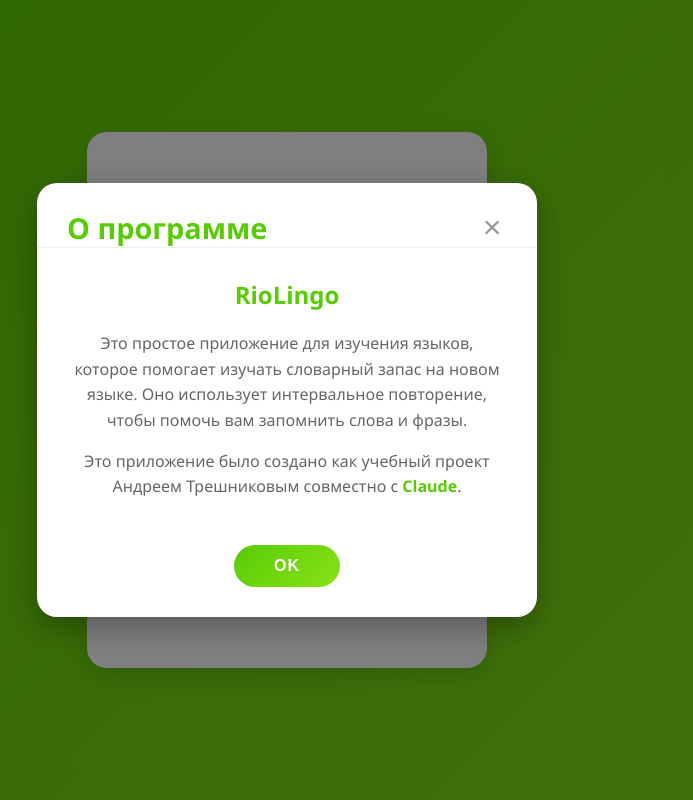
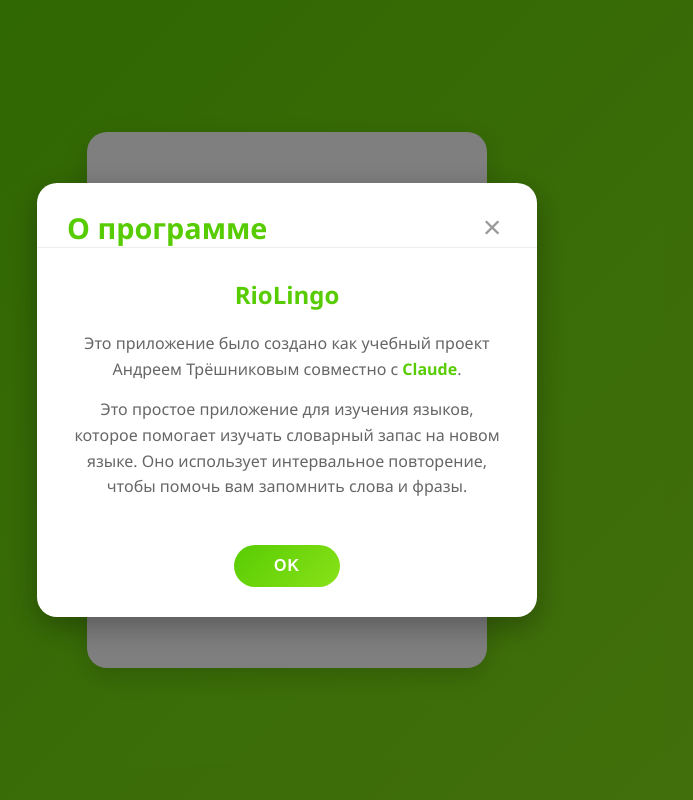
Before and after one commit to treshnikov/riolingo, a React (Create React App) app: page / in a window 1280 px wide. Both pictures are taken after a click on the button "О ПРОГРАММЕ". Shown: the whole page, without its empty margins (353-1046 px from the left). Built offline with nearby package versions, Linux system fonts and the light colour scheme.

Commit message:
Update styles

```diff
--- a/src/App.css
+++ b/src/App.css
@@ -34,6 +34,7 @@
   width: 120px;
   height: 120px;
   margin-bottom: 20px;
+  border-radius: 15px;
 }
 
 .home-content h1 {
--- a/src/components/AboutModal.tsx
+++ b/src/components/AboutModal.tsx
@@ -19,15 +19,15 @@
         <div className="modal-body">
           <h3>RioLingo</h3>
           <p>
+            Это приложение было создано как учебный проект Андреем Трёшниковым совместно с{' '}
+            <a href="https://claude.ai/" target="_blank" rel="noopener noreferrer">
+              Claude
+            </a>.
+          </p>
+          <p>
             Это простое приложение для изучения языков, которое помогает изучать словарный запас
             на новом языке. Оно использует интервальное повторение, чтобы помочь вам запомнить
             слова и фразы.
-          </p>
-          <p>
-            Это приложение было создано как учебный проект Андреем Трешниковым совместно с{' '}
-            <a href="https://claude.ai/" target="_blank" rel="noopener noreferrer">
-              Claude
-            </a>.
           </p>
         </div>
 
```
